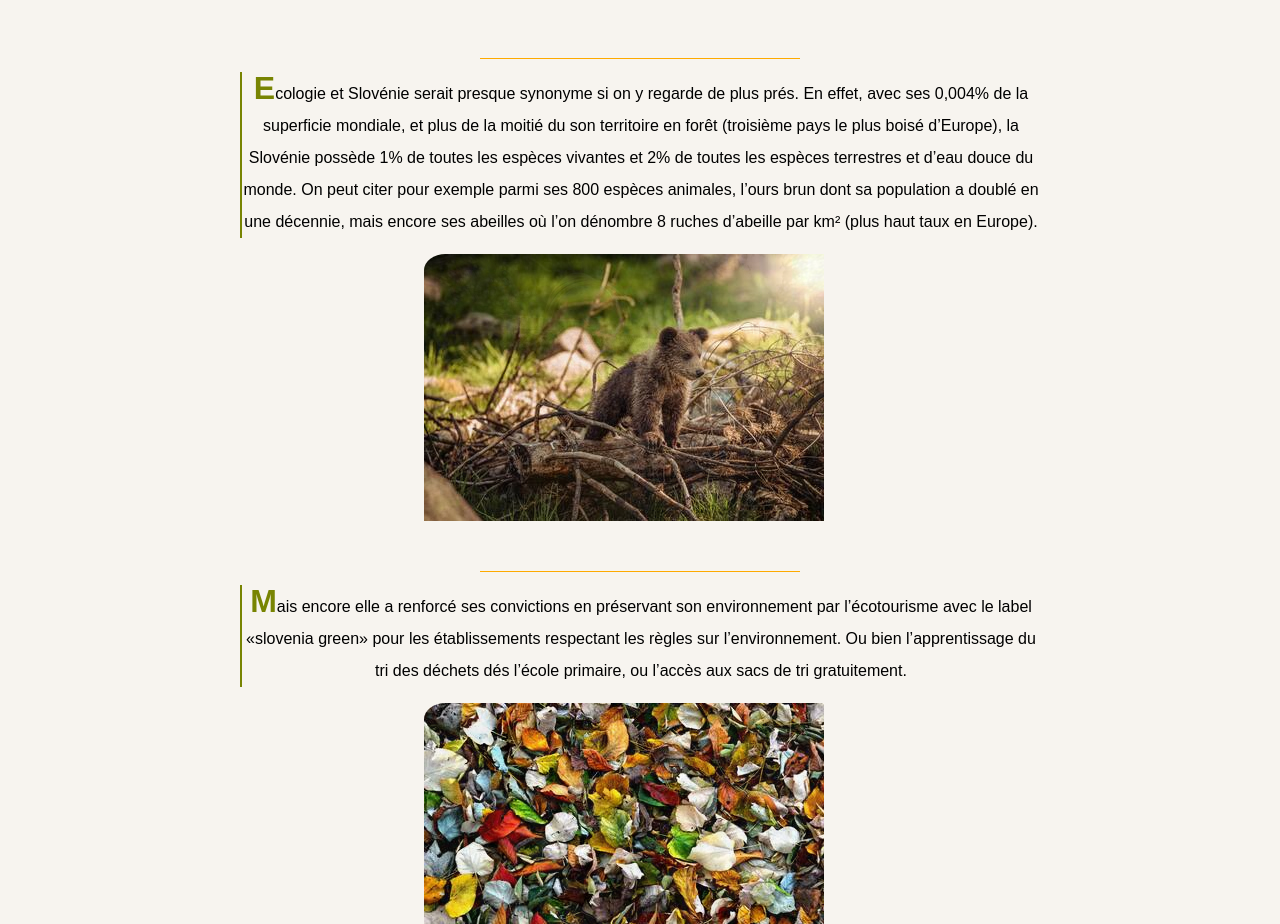
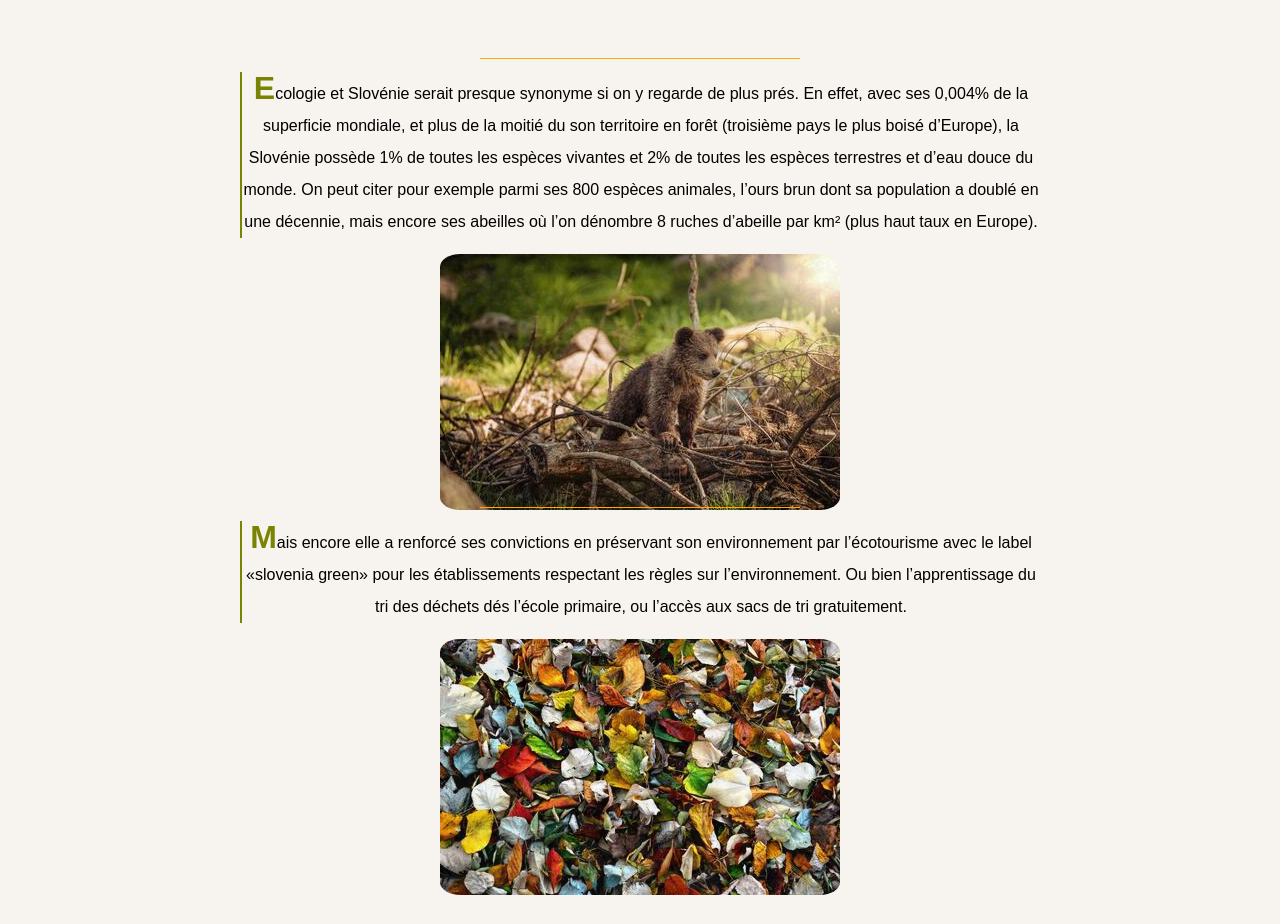
Before and after one commit to bdf007/Project-1-slovenie, a website: page ecologie.html in a window 1280 px wide. Shown: the part 676-1600 px from the top of the page. Drawn offline with Linux system fonts and the light colour scheme.

Commit message:
modif image eco

```diff
--- a/histo.css
+++ b/histo.css
@@ -144,35 +144,25 @@ button:hover {
 .entre h1 {
     position: relative;
     top: 23vh;
-
-
 }
 
 .entre img {
     width: 80%;
     height: auto;
     animation: mymove 5s infinite;
-
 }
 
-
-
-
-
-
 .entre img:hover {
-    transform: scale(2 );
+    transform: scale(2);
     transition-duration: 900ms;
     animation: mymove 1s infinite;
 }
 
 @keyframes mymove {
-  40% {box-shadow: 15px 0px 50px var(--fithcolor);}
-
-
+    40% {
+        box-shadow: 15px 0px 50px var(--fithcolor);
+    }
 }
-
-
 
 
 /*************************************   PRINCIPAL     *********************/
@@ -224,7 +214,7 @@ main p::first-letter {
     flex-direction: column;
     align-items: center;
     gap: 2em;
-    width: 75%;
+    width: 100%;
     margin-right: 1.5em;
     margin-right: 1.5em;
 }
@@ -376,8 +366,8 @@ main p::first-letter {
 .imageEco1 {
     display: flex;
     justify-content: center;
-    width: 27rem;
-    height: 20rem;
+    width: 25rem;
+    height: 16rem;
     border-radius: 5%;
     background-repeat: no-repeat;
     background-size: auto;
@@ -423,8 +413,8 @@ main p::first-letter {
 .imageEco2 {
     display: flex;
     justify-content: center;
-    width: 27rem;
-    height: 20rem;
+    width: 25rem;
+    height: 16rem;
     border-radius: 5%;
     background-repeat: no-repeat;
     background-size: auto;
@@ -495,22 +485,16 @@ footer p {
 }
 
 @media screen and (min-width: 1000px) {
-
     .banniere {
         width: 100%;
-       height:20em ;
+        height: 20em;
     }
-main {
-    margin-top: 8em;
-}
-
-header {
-     position: relative;
-
+    main {
+        margin-top: 8em;
     }
-
-
-
+    header {
+        position: relative;
+    }
     main p {
         margin-left: 15em;
         margin-right: 15em;
@@ -518,25 +502,18 @@ header {
         border-left: 2px solid var(--secondcolor);
         line-height: 2em;
     }
-
     main p::first-letter {
         font-weight: bold;
         font-size: 2em;
         color: var(--secondcolor);
     }
-
-    .imageHisto1 .imageCult1 .imageCult2 .imageEco1 .imageEco2{
-
+    .imageHisto1 .imageCult1 .imageCult2 .imageEco1 .imageEco2 {
         width: 40rem;
     }
-
     .entre img {
         width: 30%;
     }
-
-
     .entre {
         background-size: 30%;
     }
-
 }
```
